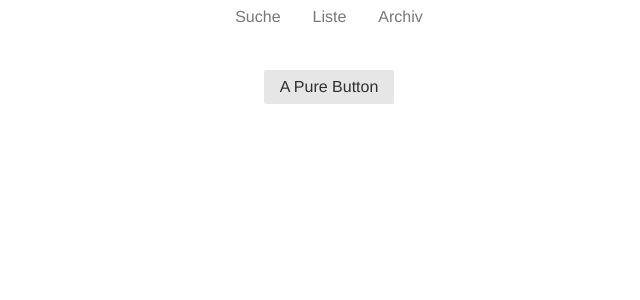
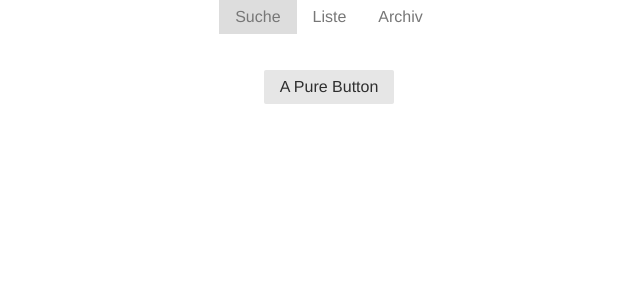
Before and after one commit to ll9/spielelist, a Vue app: page /suche in a window 1280 px wide. Shown: the top 300 px of the page, without its empty margins (311-951 px from the left). Built offline with nearby package versions, Linux system fonts and the light colour scheme.

Commit message:
active highlighting

```diff
--- a/src/style.scss
+++ b/src/style.scss
@@ -1,3 +1,11 @@
 #app {
     margin-top: 70px;
 }
+
+.active {
+    background-color: rgb(221, 221, 221) !important;
+}
+
+.underline {
+    text-decoration: underline;
+}
--- a/src/views/Menu.vue
+++ b/src/views/Menu.vue
@@ -2,13 +2,13 @@
   <div class="pure-menu pure-menu-horizontal" id="status-bar">
     <ul class="pure-menu-list">
       <li class="pure-menu-item">
-        <router-link to="/suche" class="pure-menu-link">Suche</router-link>
+        <router-link to="/suche" class="pure-menu-link" :class="{ active: $route.path=='/suche'}">Suche</router-link>
       </li>
       <li class="pure-menu-item">
-        <router-link to="/liste" class="pure-menu-link">Liste</router-link>
+        <router-link to="/liste" class="pure-menu-link" :class="{ active: $route.path=='/liste'}">Liste</router-link>
       </li>
       <li class="pure-menu-item">
-        <router-link to="/archiv" class="pure-menu-link">Archiv</router-link>
+        <router-link to="/archiv" class="pure-menu-link" :class="{ active: $route.path=='/archiv'}">Archiv</router-link>
       </li>
     </ul>
   </div>
```
